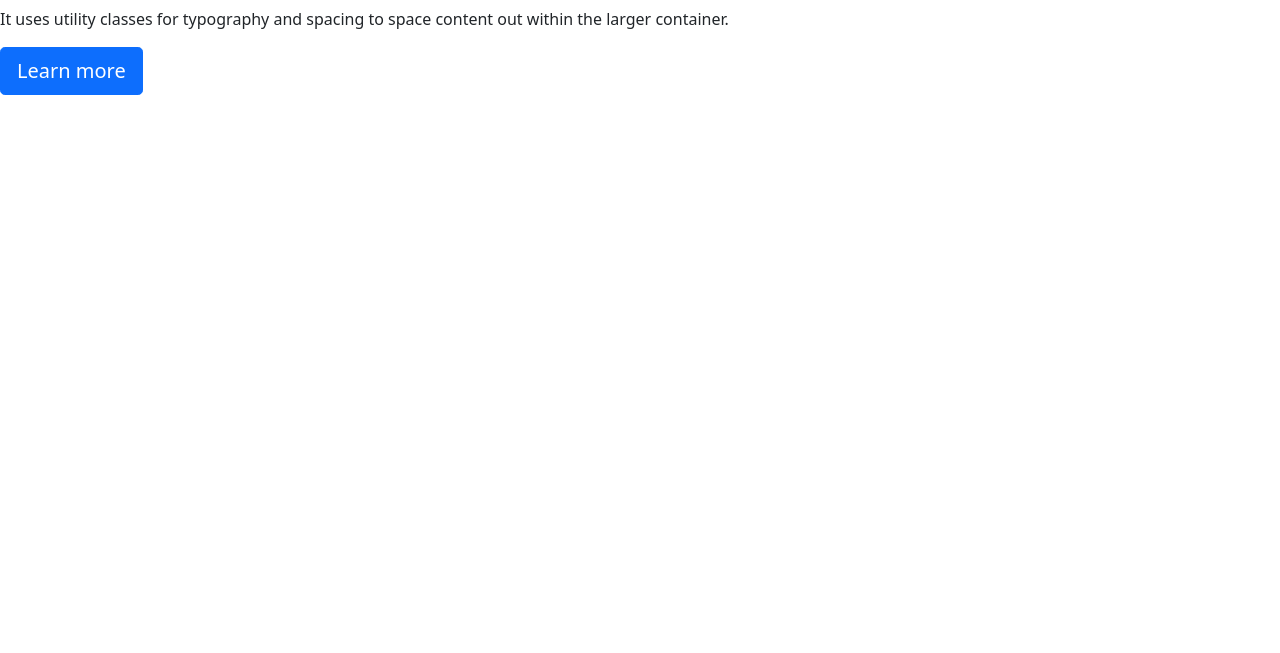
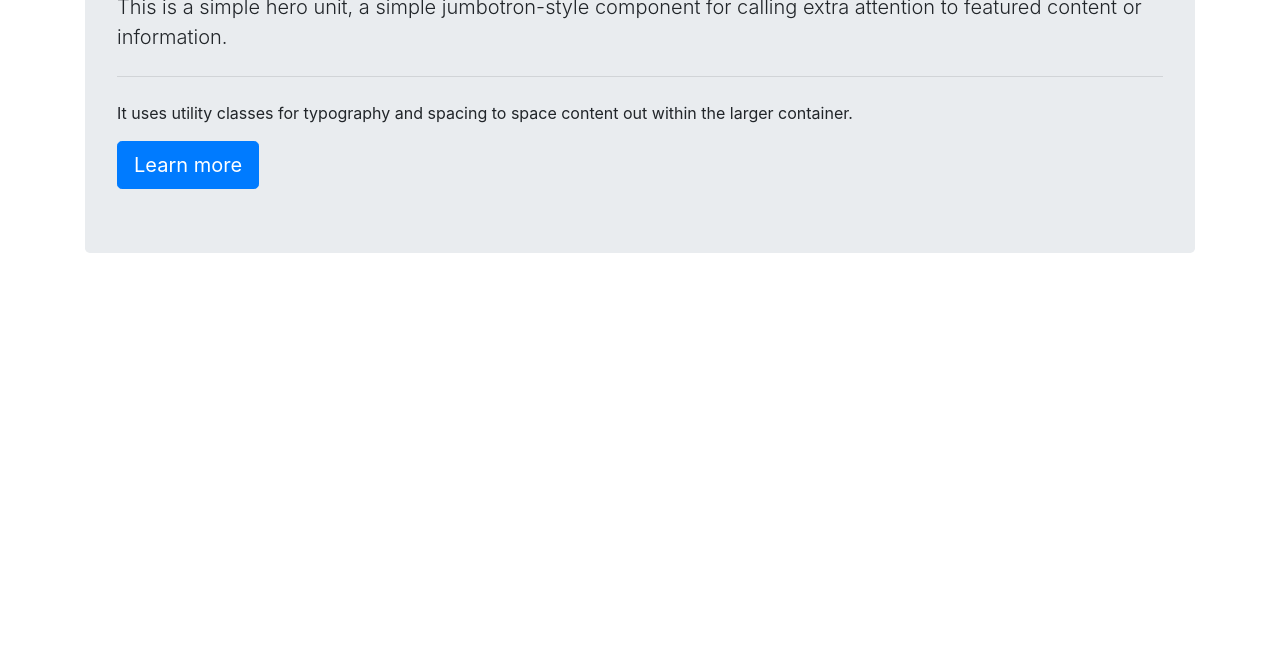
Before and after one commit to Binayak07/binayakgs.github.io, a plain HTML site: page index.html in a window 1280 px wide. Shown: the part 147-800 px from the top of the page. Drawn offline with nearby package versions, Linux system fonts and the light colour scheme.

Commit message:
added jumbotron

```diff
--- a/index.html
+++ b/index.html
@@ -1,10 +1,12 @@
 <!DOCTYPE html>
-<link href="https://cdn.jsdelivr.net/npm/bootstrap@5.0.2/dist/css/bootstrap.min.css" rel="stylesheet" integrity="sha384-EVSTQN3/azprG1Anm3QDgpJLIm9Nao0Yz1ztcQTwFspd3yD65VohhpuuCOmLASjC" crossorigin="anonymous">
+<link rel="stylesheet" href="https://cdn.jsdelivr.net/npm/bootstrap@4.6.2/dist/css/bootstrap.min.css" integrity="sha384-xOolHFLEh07PJGoPkLv1IbcEPTNtaed2xpHsD9ESMhqIYd0nLMwNLD69Npy4HI+N" crossorigin="anonymous">
 <html>
   <head>
-    <title>::Binayak G Shankar::</title>
+    <title>Binayak GS</title>
+    <meta name="viewport" content="width=device-width, initial-scale=1, shrink-to-fit=no">
   </head>
   <body>
+    <div class="container">
     <div class="jumbotron">
         <h1 class="display-4">Hello, world!</h1>
         <p class="lead">This is a simple hero unit, a simple jumbotron-style component for calling extra attention to featured content or information.</p>
@@ -12,5 +14,6 @@
         <p>It uses utility classes for typography and spacing to space content out within the larger container.</p>
         <a class="btn btn-primary btn-lg" href="#" role="button">Learn more</a>
       </div>
+    </div>
   </body>
 </html>
```
